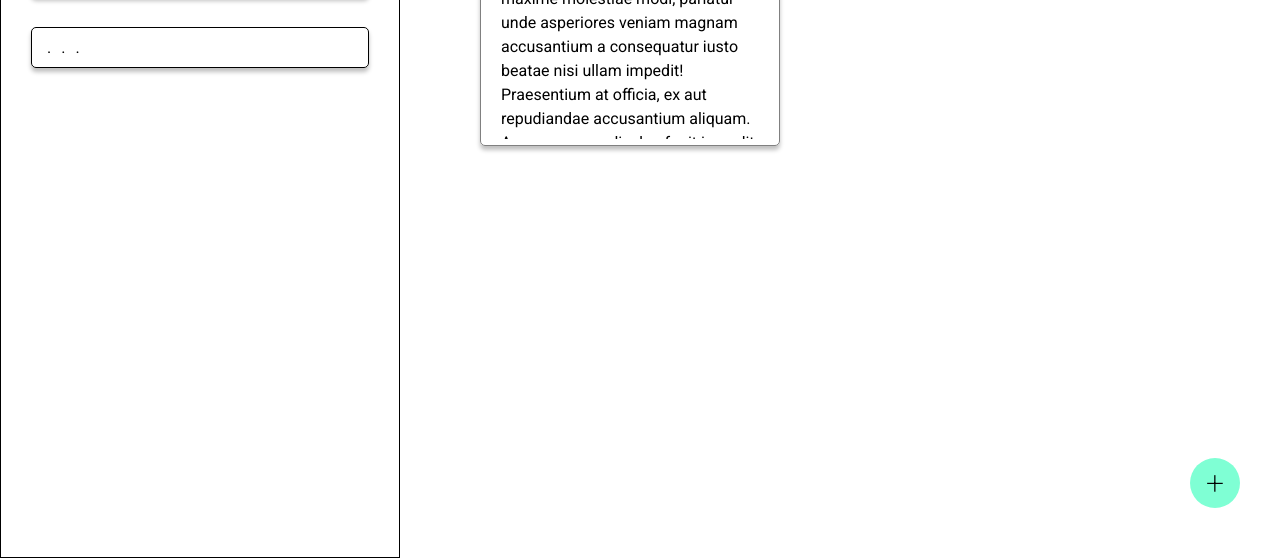
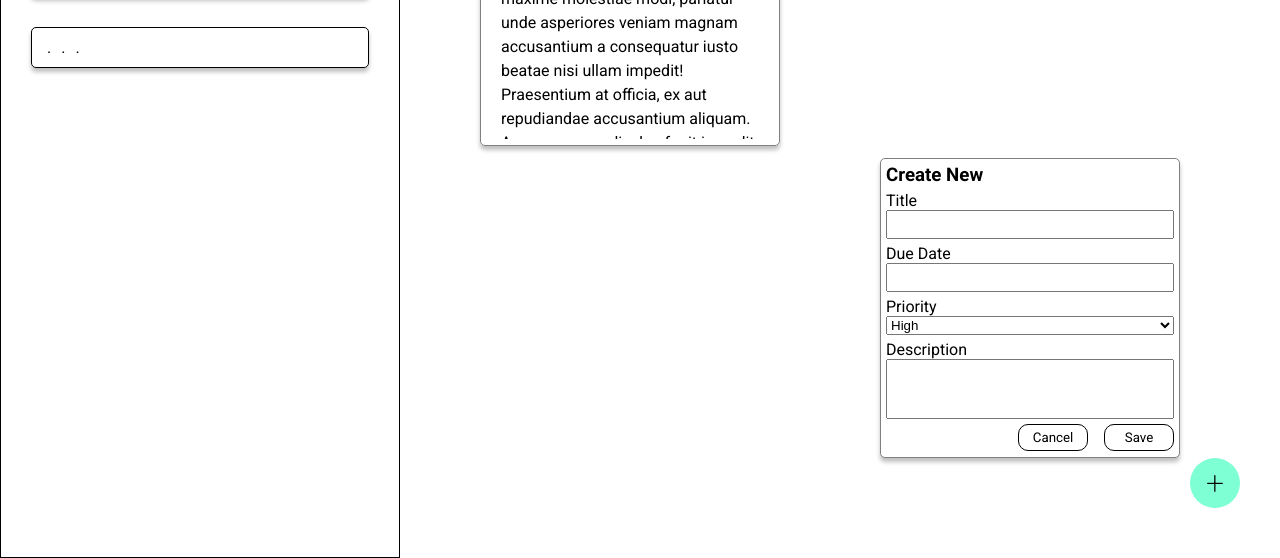
Before and after one commit to wiriim/todolist, a website built with webpack: page src/index.html in a window 1280 px wide. Shown: the part 242-800 px from the top of the page. Built offline with nearby package versions, Linux system fonts and the light colour scheme.

Commit message:
Add ui for creating new todo & class for new todo

```diff
--- a/src/index.html
+++ b/src/index.html
@@ -46,6 +46,33 @@
                         Lorem ipsum dolor sit amet, consectetur adipisicing elit. Suscipit maxime molestiae modi, pariatur unde asperiores veniam magnam accusantium a consequatur iusto beatae nisi ullam impedit! Praesentium at officia, ex aut repudiandae accusantium aliquam. Accusamus explicabo, fugit impedit possimus maiores amet sed quisquam ratione in ea asperiores deleniti mollitia unde nam?tur adipisicing elit. Suscipit maxime molestiae modi, pariatur unde asperiores veniam magnam accusantium a consequatur iusto beatae nisi ullam impedit! Praesentium at officia, ex aut repudiandae accusantium aliquam. Accusamus explicabo, fugit impedit possimus maiores amet sed quisquam ratione in ea asperiores deleniti mollitia unde nam?
                     </div>
                 </div>
+                <div class="todo create">
+                    <h3>Create New</h3>
+                    <p>
+                        <label for="create-title">Title</label>
+                        <input class="create-title" id="create-title">
+                    </p>
+                    <p>
+                        <label for="create-due-date">Due Date</label>
+                        <input class="create-due-date" id="create-due-date">
+                    </p>
+                    <p>
+                        <label for="create-priority">Priority</label>
+                        <select name="create-priority" id="create-priority">
+                            <option value="High">High</option>
+                            <option value="Medium">Medium</option>
+                            <option value="Low">Low</option>
+                        </select>
+                    </p>
+                    <p>
+                        <label for="create-description">Description</label>
+                        <textarea class="create-description" id="create-description"></textarea>
+                    </p>
+                    <div class="buttons">
+                        <button type="button" class="btn-cancel">Cancel</button>
+                        <button type="button" class="btn-save">Save</button>
+                    </div>
+                </div>
                 <div class="btn-new">+</div>
             </div>
         </div>
--- a/src/index.js
+++ b/src/index.js
@@ -1 +1,8 @@
 import './styles.css';
+import {createTodo} from './todoLogic.js';
+
+let btnNewTodo = document.querySelector('.btn-new');
+
+console.log(createTodo('title', 'desc', 'duedate', 'prio'))
+
+// btnNewTodo.addEventListener('click', )
--- a/src/styles.css
+++ b/src/styles.css
@@ -161,6 +161,53 @@ body{
     overflow: auto;
 }
 
+.todo.create{
+    border: 1px solid grey;
+    border-radius: 5px;
+    width: 300px;
+    height: 300px;
+    box-shadow: 0 4px 4px 0 rgba(0, 0, 0, 0.25);
+    display: flex;
+    flex-direction: column;
+    gap: 5px;
+    padding: 5px;
+    background-color: white;
+
+    position: fixed;
+    bottom: 100px;
+    right: 100px;
+}
+.todo.create p{
+    display: flex;
+    flex-direction: column;
+}
+.todo.create p input,
+.todo.create p textarea{
+    font-family: inherit;
+    padding: 5px;
+}
+.todo.create p textarea{
+    resize: none;
+    width: 100%;
+    height: 60px;
+}
+.todo.create .buttons{
+    display: flex;
+    gap: 1rem;
+    justify-content: end;
+}
+.todo.create .buttons button{
+    background: none;
+    cursor: pointer;
+    border: 1px solid black;
+    border-radius: 10px;
+    padding: 5px 15px;
+    width: 70px;
+    display: flex;
+    justify-content: center;
+    font-family: inherit;
+}
+
 .btn-new{
     position: fixed;
     bottom: 50px;
--- /dev/null
+++ b/src/todoLogic.js
@@ -0,0 +1,12 @@
+class todo{
+    constructor(title, description, dueDate, priority){
+        this.title = title;
+        this.description = description;
+        this.dueDate = dueDate;
+        this.priority = priority;
+    }
+}
+
+export function createTodo(title, description, dueDate, priority){
+    return new todo(title, description, dueDate, priority);
+}
```
